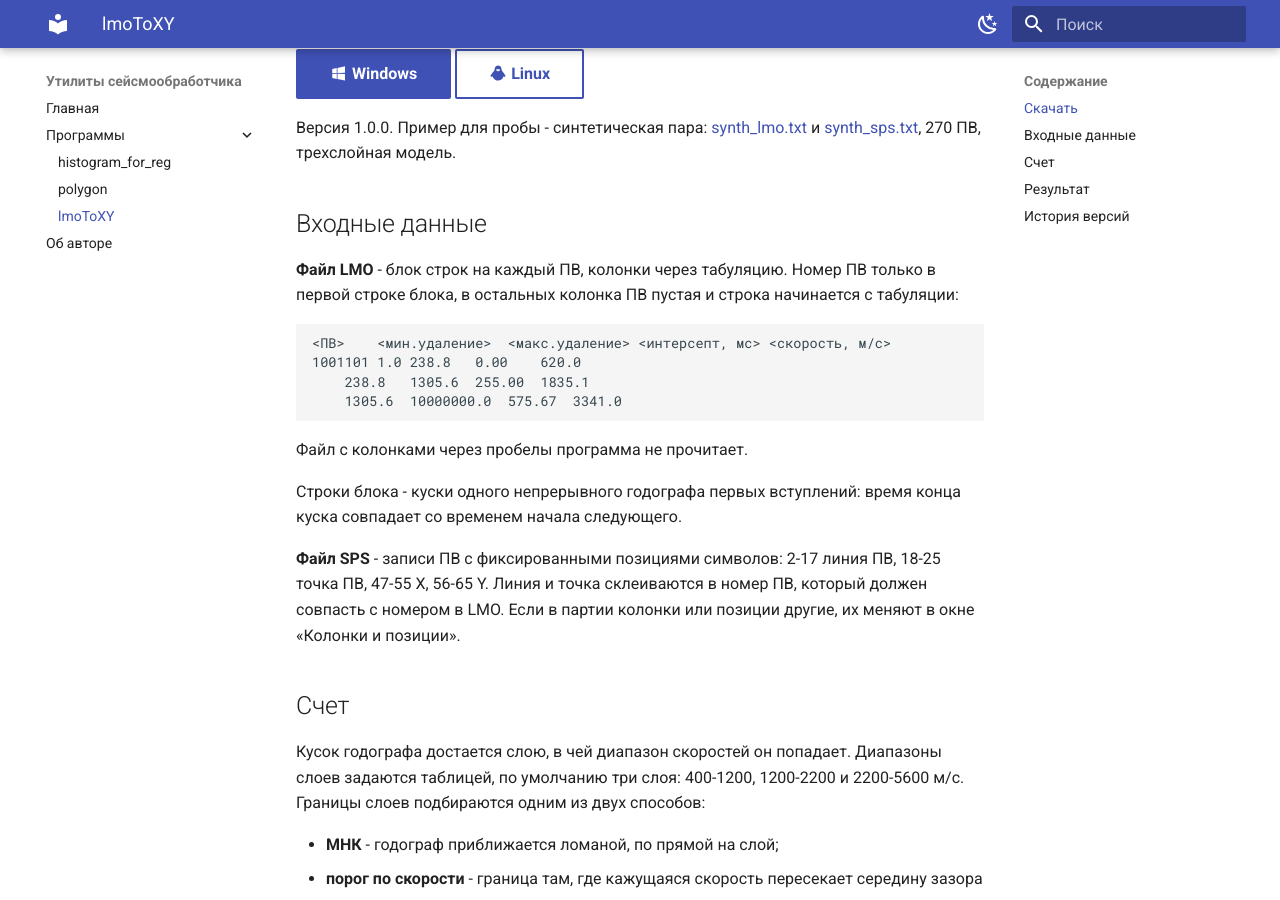
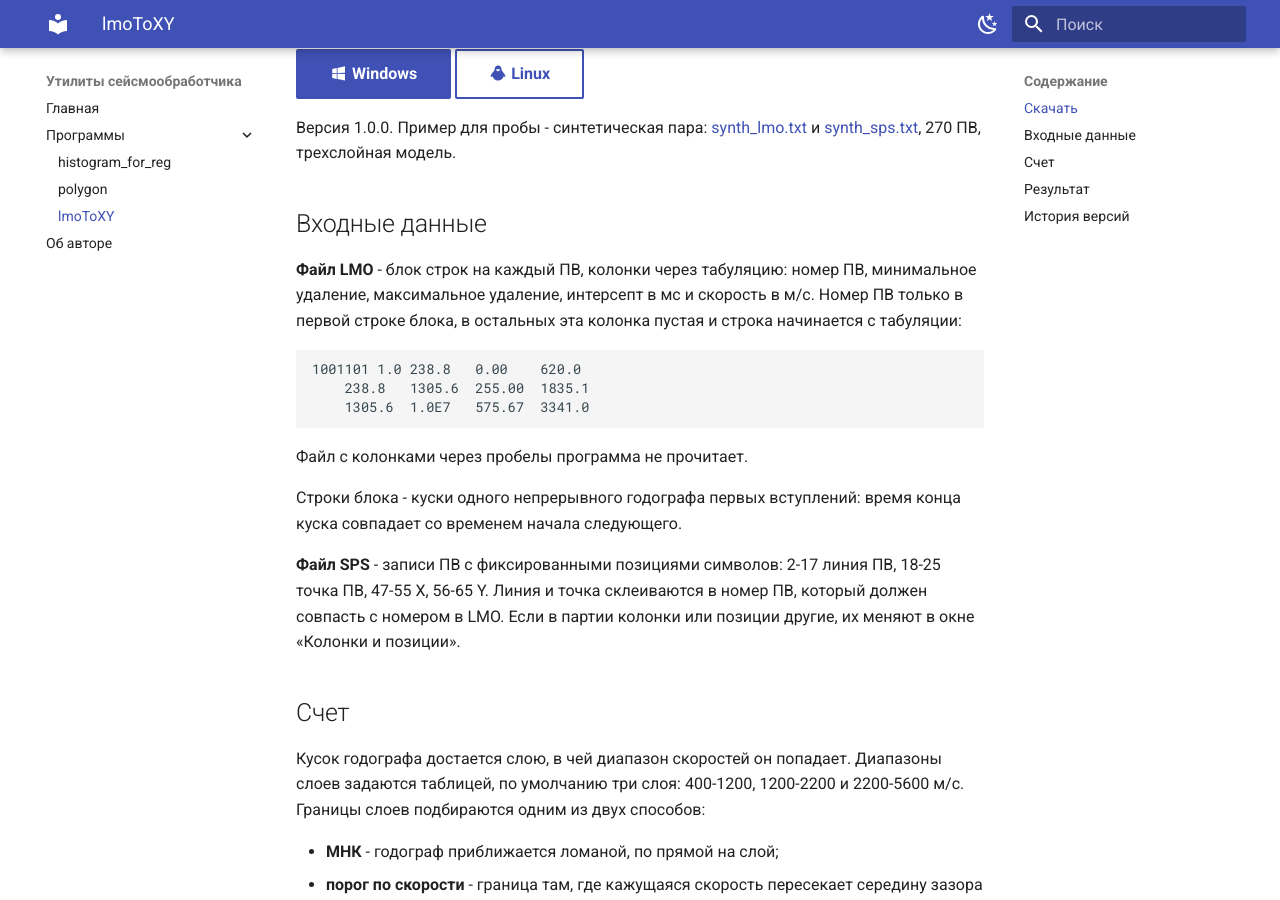
Before and after one commit to daniscoder/daniscoder.github.io, an MkDocs documentation site: the page built from docs/lmotoxy.md, in a window 1280 px wide and 900 px high, scrolled down 324 px. Built offline with MkDocs 1.6.1 and Material for MkDocs 9.7.7, drawn with Linux system fonts in a browser that asks for light colours.

Commit message:
lmoToXY: пример LMO встает в столбцы
Подписи шаблона и 10000000.0 длиннее шага табуляции и сбивали столбцы. Колонки
теперь названы словами, в примере 1.0E7, как в настоящих LMO.

````diff
--- a/docs/lmotoxy.md
+++ b/docs/lmotoxy.md
@@ -15,15 +15,15 @@
 
 ## Входные данные
 
-**Файл LMO** - блок строк на каждый ПВ, колонки через табуляцию. Номер ПВ только
-в первой строке блока, в остальных колонка ПВ пустая и строка начинается с
-табуляции:
+**Файл LMO** - блок строк на каждый ПВ, колонки через табуляцию: номер ПВ,
+минимальное удаление, максимальное удаление, интерсепт в мс и скорость в м/с.
+Номер ПВ только в первой строке блока, в остальных эта колонка пустая и строка
+начинается с табуляции:
 
 ```
-<ПВ>	<мин.удаление>	<макс.удаление>	<интерсепт, мс>	<скорость, м/с>
 1001101	1.0	238.8	0.00	620.0
 	238.8	1305.6	255.00	1835.1
-	1305.6	10000000.0	575.67	3341.0
+	1305.6	1.0E7	575.67	3341.0
 ```
 
 Файл с колонками через пробелы программа не прочитает.
````
